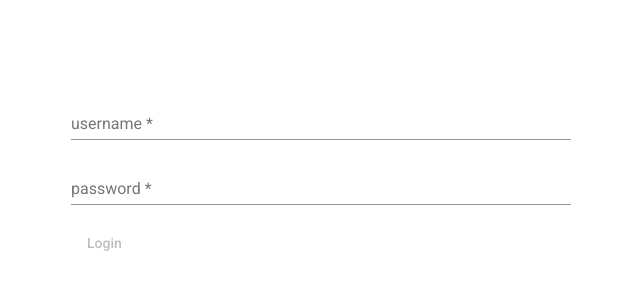
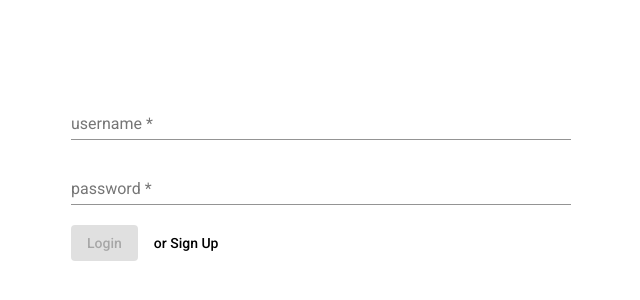
Before and after one commit to jmezo/poster-client, an Angular app: page /login in a window 1280 px wide. Shown: the part 222-522 px from the top of the page, without its empty margins (319-959 px from the left). Built offline with nearby package versions, Linux system fonts and the light colour scheme.

Commit message:
added signup button

```diff
--- a/src/app/auth/auth.component.html
+++ b/src/app/auth/auth.component.html
@@ -24,10 +24,11 @@
     <div *ngIf="!!error">{{ error }}</div>
     <button
       *ngIf="!isLoading"
-      mat-button
+      mat-raised-button color="primary"
       type="submit"
       [disabled]="!authForm.valid"
       >Login</button>
-      <mat-spinner *ngIf="isLoading"></mat-spinner>
+    <button mat-button (click)="onSignUp()">or Sign Up</button>
+    <mat-spinner *ngIf="isLoading"></mat-spinner>
   </form>
 </div>
```
